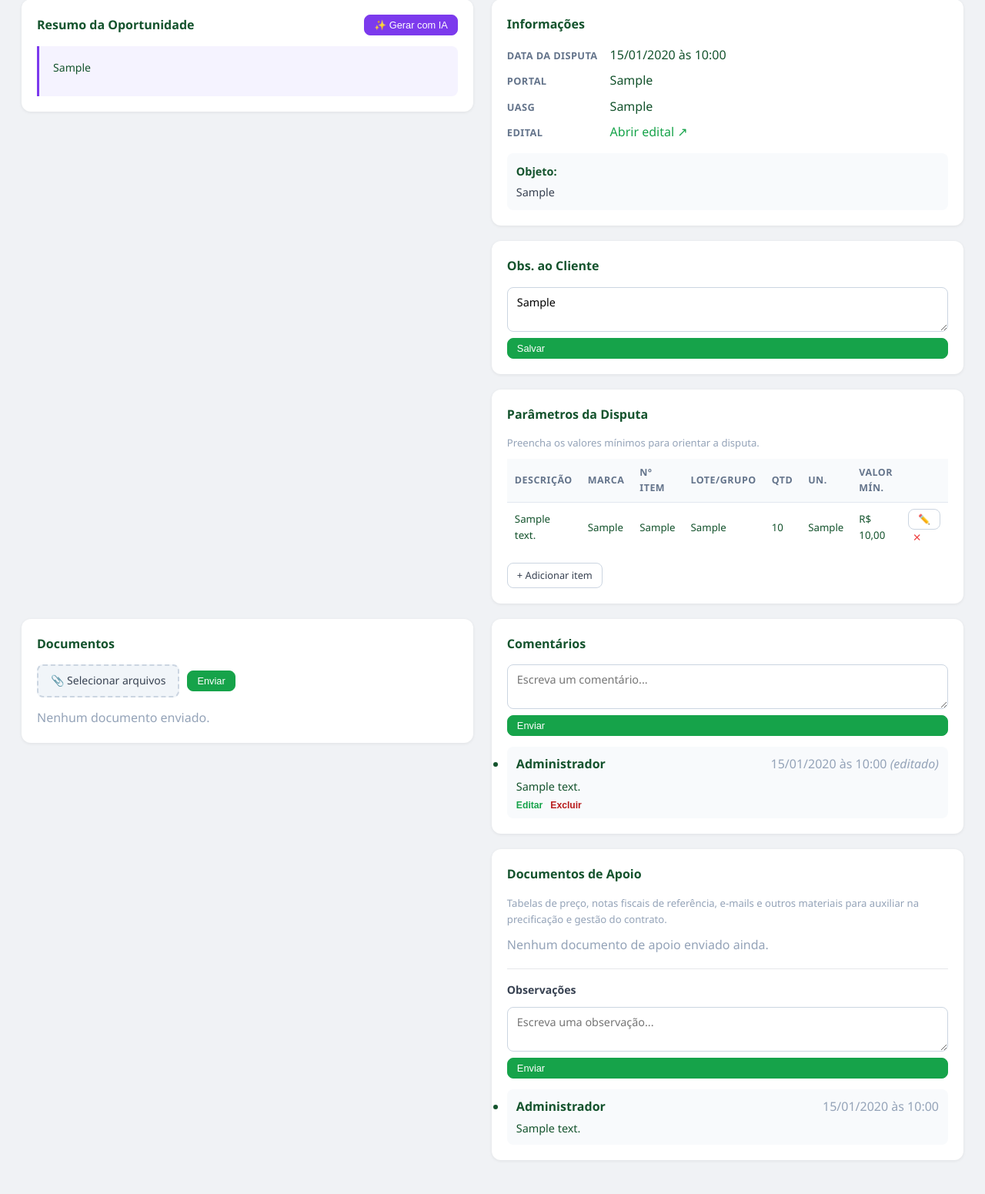
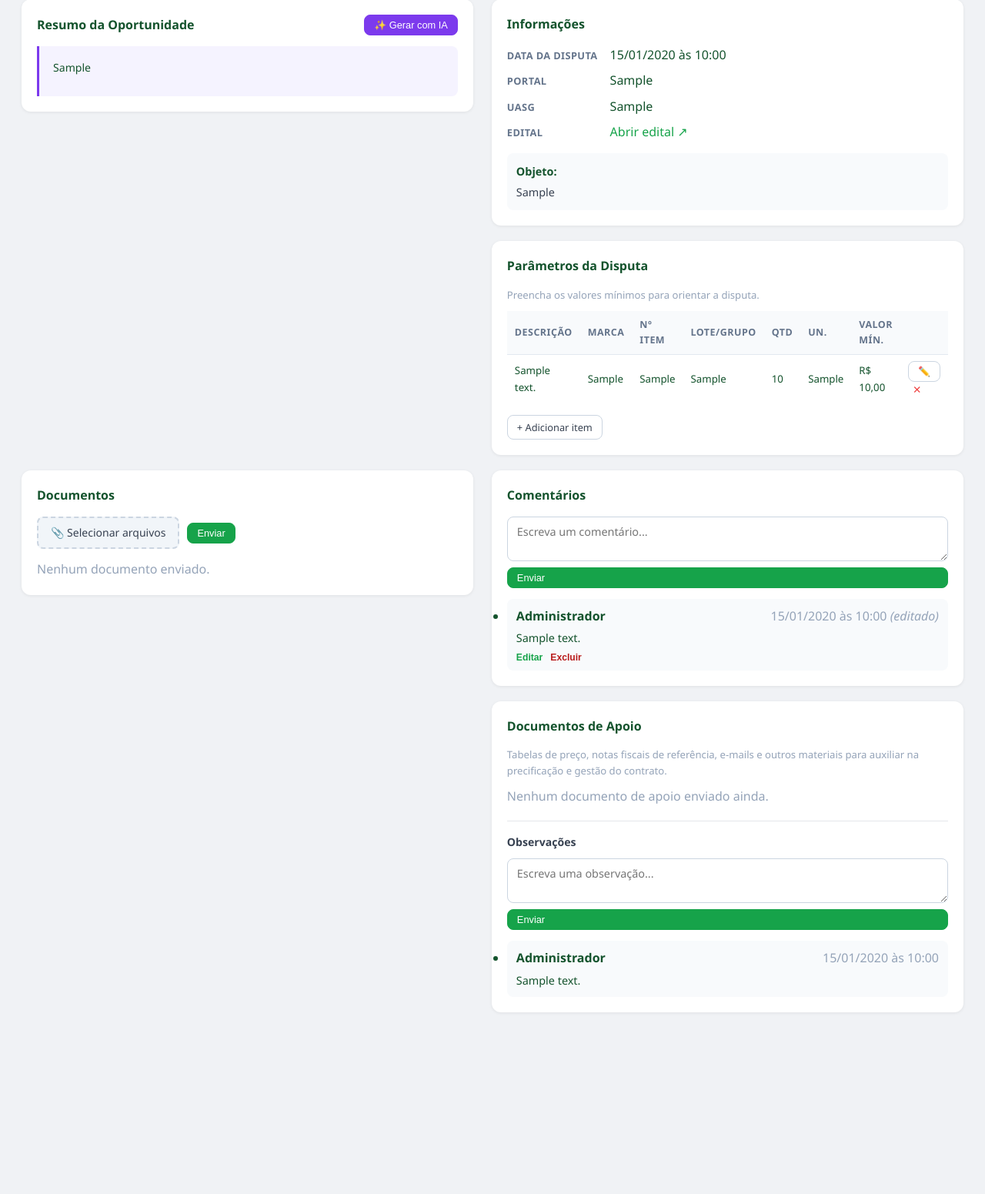
Before and after one commit to igorsantoscost-rgb/Software-de-Licita-es, a Flask app: page /licitacoes/1 in a window 1280 px wide. Shown: the part 260-1811 px from the top of the page at 77% size. After the commit the page ends 1575 px from the top, so only its background shows below. Run offline with Flask 3, Linux system fonts and the light colour scheme; a user stored in the database is signed in; tables that the repository leaves empty hold one stand-in row (values such as "Sample post").

Commit message:
fix: tabela de parametros com rolagem; remove obs ao cliente; icone do calendario usa comentario do assessor

```diff
--- a/app/__init__.py
+++ b/app/__init__.py
@@ -58,6 +58,14 @@ def create_app():
         atributos_permitidos = {"a": ["href", "title", "target"]}
         html_limpo = bleach.clean(html, tags=tags_permitidas, attributes=atributos_permitidos, strip=True)
         return Markup(html_limpo)
+
+    @app.template_filter("tem_comentario_assessor")
+    def tem_comentario_assessor(licitacao):
+        """True se a licitacao tem ao menos um comentario escrito por um assessor.
+        Usado para mostrar o icone de recado (💬) no calendario."""
+        if not licitacao.comentarios:
+            return False
+        return any(c.autor and c.autor.perfil == "assessor" for c in licitacao.comentarios)
 
     with app.app_context():
         db.create_all()
--- a/app/models.py
+++ b/app/models.py
@@ -69,7 +69,6 @@ class Licitacao(db.Model):
     status = db.Column(db.String(30), nullable=False, default="agendada")
     objeto = db.Column(db.Text, nullable=True)
     link_edital = db.Column(db.String(500), nullable=True)
-    obs_cliente = db.Column(db.Text, nullable=True)
     valor_homologado = db.Column(db.Numeric(14, 2), nullable=True)
     motivo_encerramento = db.Column(db.String(300), nullable=True)
     resumo_ia = db.Column(db.Text, nullable=True)
--- a/app/routes/licitacoes.py
+++ b/app/routes/licitacoes.py
@@ -98,7 +98,6 @@ def nova():
             status="agendada",
             objeto=request.form.get("objeto", "").strip(),
             link_edital=request.form.get("link_edital", "").strip(),
-            obs_cliente=request.form.get("obs_cliente", "").strip(),
         )
         db.session.add(lic)
         db.session.commit()
@@ -142,7 +141,6 @@ def editar(id):
         lic.portal = request.form.get("portal", "").strip()
         lic.objeto = request.form.get("objeto", "").strip()
         lic.link_edital = request.form.get("link_edital", "").strip()
-        lic.obs_cliente = request.form.get("obs_cliente", "").strip()
         _processar_uploads_form(lic.id)
         db.session.commit()
         flash("Licitacao atualizada.", "ok")
@@ -212,18 +210,6 @@ def atualizar_status(id):
     lic.status = novo
     db.session.commit()
     flash(f"Status atualizado para '{novo}'.", "ok")
-    return redirect(url_for("lic.detalhe", id=lic.id))
-
-
-@lic_bp.route("/<int:id>/obs-cliente", methods=["POST"])
-@login_required
-def atualizar_obs_cliente(id):
-    if not current_user.is_assessor():
-        abort(403)
-    lic = Licitacao.query.get_or_404(id)
-    lic.obs_cliente = request.form.get("obs_cliente", "").strip()
-    db.session.commit()
-    flash("Observação ao cliente atualizada.", "ok")
     return redirect(url_for("lic.detalhe", id=lic.id))
 
 
--- a/app/static/css/style.css
+++ b/app/static/css/style.css
@@ -192,6 +192,7 @@ a:hover { text-decoration: underline; }
 
 /* ── Tabela ── */
 .tabela-wrap { overflow-x: auto; border-radius: 12px; box-shadow: 0 1px 4px rgba(0,0,0,.08); }
+.tabela-wrap.tabela-wrap-card { border-radius: 0; box-shadow: none; margin-bottom: 14px; }
 .tabela {
   width: 100%;
   border-collapse: collapse;
@@ -592,25 +593,6 @@ small { font-size: .8rem; }
 .campo-check-nao-aplica { display: flex; align-items: center; gap: 6px; font-size: .85rem; }
 .input-file-doc { font-size: .83rem; }
 
-/* ── Obs. ao Cliente ── */
-.form-obs-cliente { display: flex; flex-direction: column; gap: 8px; }
-.form-obs-cliente textarea {
-  width: 100%;
-  resize: vertical;
-  padding: 9px 12px;
-  border: 1px solid #cbd5e1;
-  border-radius: 8px;
-  font-size: .9rem;
-  font-family: inherit;
-  background: #fff;
-  transition: border .15s;
-}
-.form-obs-cliente textarea:focus {
-  outline: none;
-  border-color: #16a34a;
-  box-shadow: 0 0 0 3px rgba(22,163,74,.1);
-}
-
 /* ── Comentários ── */
 .form-comentario { display: flex; flex-direction: column; gap: 8px; margin-bottom: 14px; }
 .form-comentario textarea {
--- a/app/templates/calendario.html
+++ b/app/templates/calendario.html
@@ -41,7 +41,7 @@
             <a href="{{ url_for('lic.detalhe', id=l.id) }}" class="evento-pill status-{{ l.status|replace(' ', '-') }}">
               <span class="evento-pill-topo">
                 <span class="evento-hora">{{ l.data_disputa.strftime('%H:%M') }} {{ l.numero_pregao }}</span>
-                {% if l.obs_cliente %}<span class="evento-recado-icon" title="Tem recado para o cliente">💬</span>{% endif %}
+                {% if l|tem_comentario_assessor %}<span class="evento-recado-icon" title="Tem comentário do assessor">💬</span>{% endif %}
               </span>
               <span class="evento-orgao">{{ l.orgao_licitante }}</span>
             </a>
--- a/app/templates/calendario_semana.html
+++ b/app/templates/calendario_semana.html
@@ -31,7 +31,7 @@
         <a href="{{ url_for('lic.detalhe', id=l.id) }}" class="evento-card status-{{ l.status|replace(' ', '-') }}">
           <div class="evento-card-topo">
             <span class="evento-card-hora">{{ l.data_disputa.strftime('%H:%M') }}</span>
-            {% if l.obs_cliente %}<span class="evento-recado-icon" title="Tem recado para o cliente">💬</span>{% endif %}
+            {% if l|tem_comentario_assessor %}<span class="evento-recado-icon" title="Tem comentário do assessor">💬</span>{% endif %}
           </div>
           <div class="evento-card-pregao">{{ l.numero_pregao }}</div>
           <div class="evento-card-orgao">{{ l.orgao_licitante }}</div>
--- a/app/templates/detalhe_licitacao.html
+++ b/app/templates/detalhe_licitacao.html
@@ -93,29 +93,13 @@
       {% endif %}
     </div>
 
-    <!-- Obs. ao Cliente -->
-    <div class="card">
-      <h3>Obs. ao Cliente</h3>
-      {% if current_user.is_assessor() %}
-      <form method="POST" action="{{ url_for('lic.atualizar_obs_cliente', id=lic.id) }}" class="form-obs-cliente">
-        <textarea name="obs_cliente" rows="2" placeholder="Recado rapido que aparece no card desta licitacao no calendario...">{{ lic.obs_cliente or '' }}</textarea>
-        <button type="submit" class="btn btn-primary btn-sm">Salvar</button>
-      </form>
-      {% else %}
-        {% if lic.obs_cliente %}
-        <p>{{ lic.obs_cliente }}</p>
-        {% else %}
-        <p class="muted">Nenhuma observação registrada.</p>
-        {% endif %}
-      {% endif %}
-    </div>
-
     <!-- Parametros da Disputa (ex Itens / Lotes) -->
     <div class="card">
       <h3>Parâmetros da Disputa</h3>
       <p class="muted-sm">Preencha os valores mínimos para orientar a disputa.</p>
 
       {% if lic.itens %}
+      <div class="tabela-wrap tabela-wrap-card">
       <table class="tabela tabela-sm">
         <thead>
           <tr>
@@ -160,6 +144,7 @@
           {% endfor %}
         </tbody>
       </table>
+      </div>
       {% endif %}
 
       <!-- Adicionar item -->
--- a/app/templates/form_licitacao.html
+++ b/app/templates/form_licitacao.html
@@ -63,12 +63,6 @@
     </div>
 
     <div class="campo">
-      <label>Obs. ao Cliente</label>
-      <textarea name="obs_cliente" rows="2" placeholder="Recado rapido que vai aparecer no card desta licitacao no calendario...">{{ lic.obs_cliente if lic else '' }}</textarea>
-      <small class="muted">Aparece como um aviso no card do calendário de disputas.</small>
-    </div>
-
-    <div class="campo">
       <label>Documentos da Licitação</label>
     </div>
 
```
